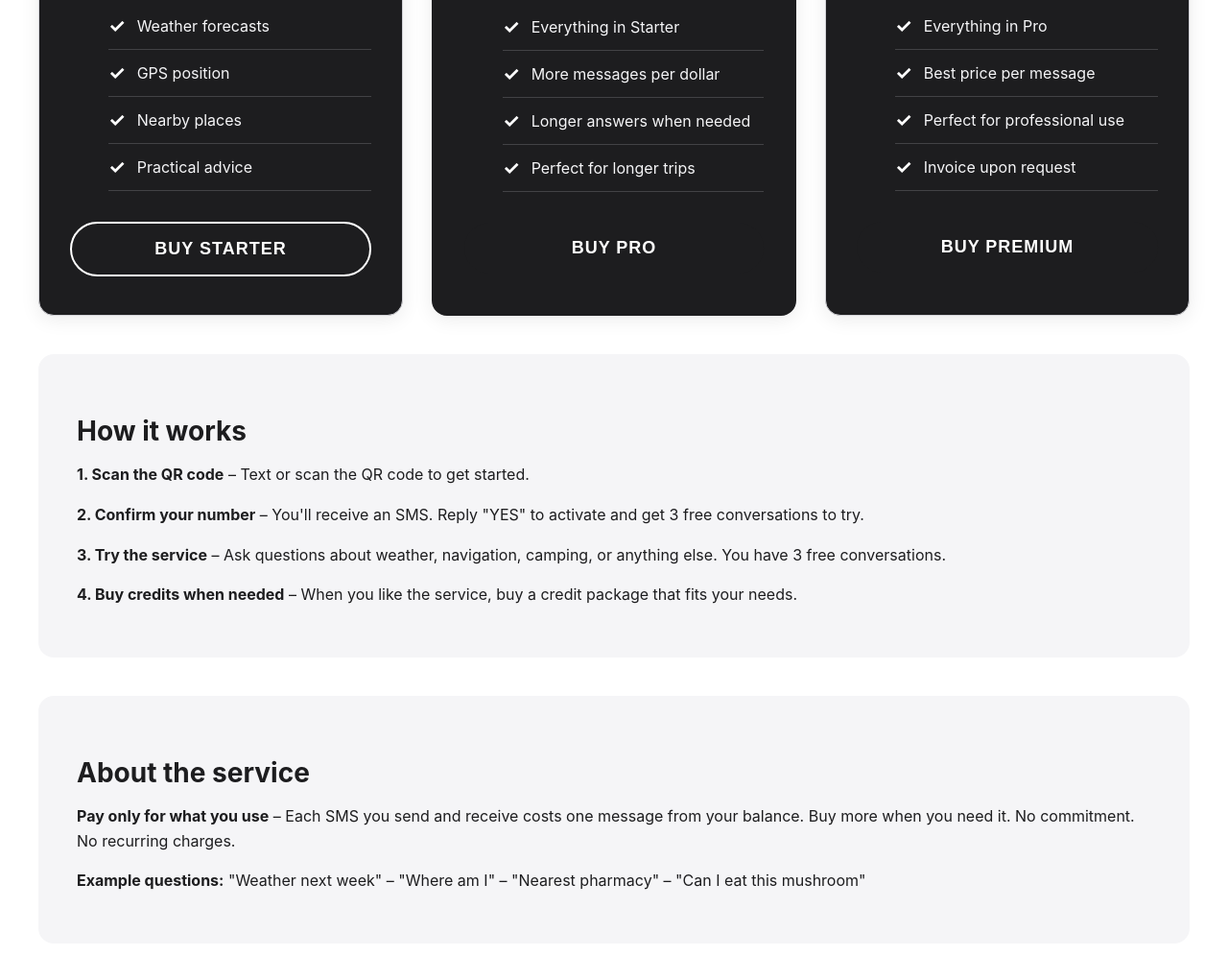
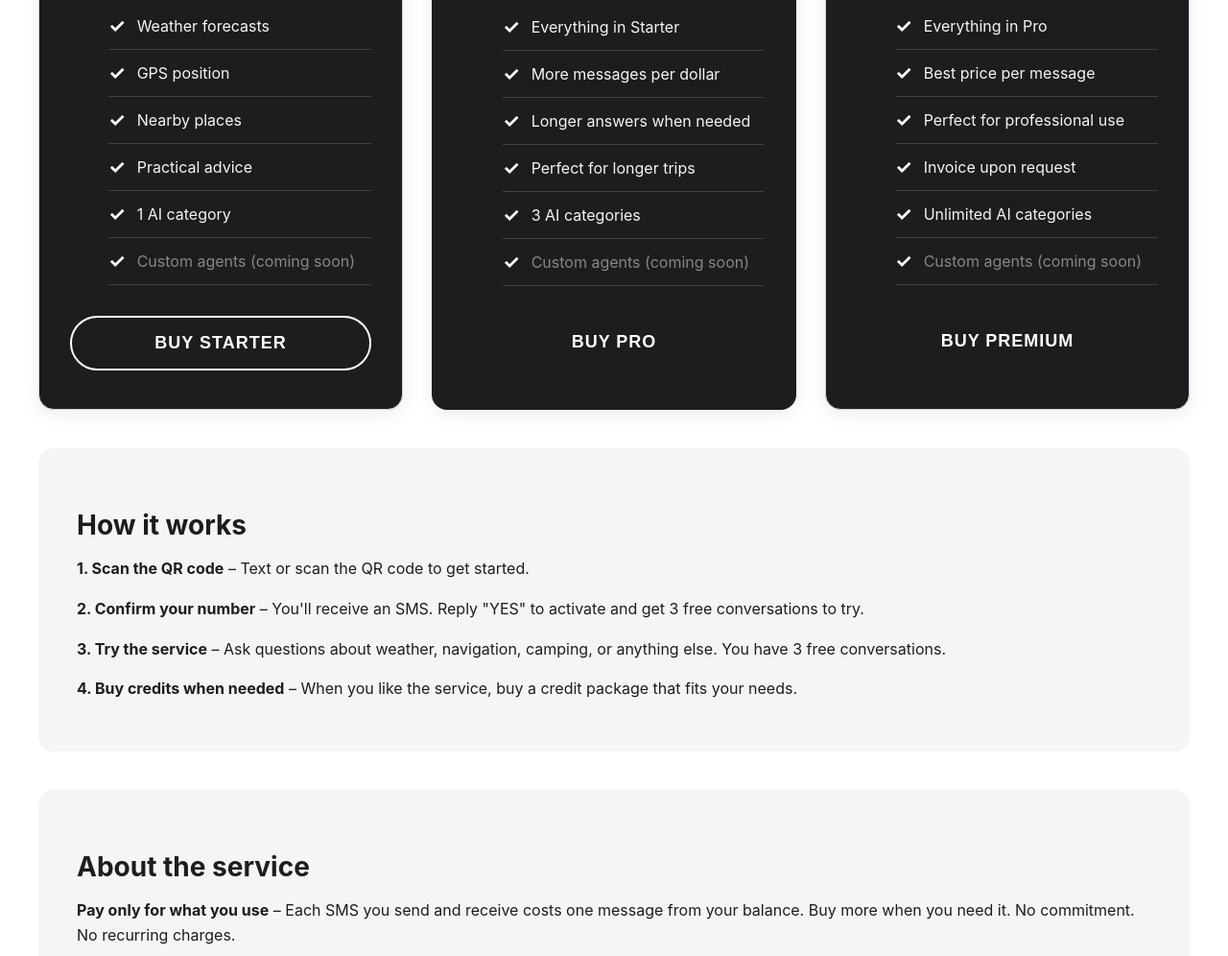
Before and after one commit to AMIIGO-dot/Wavee, a website: page public/index.html in a window 1280 px wide. Shown: the part 3470-4466 px from the top of the page at 96% size. Drawn offline with Linux system fonts and the light colour scheme.

Commit message:
Add category limits and custom agents teaser to pricing cards

```diff
--- a/public/index.html
+++ b/public/index.html
@@ -935,6 +935,8 @@
           <li data-i18n="feat_gps">GPS-position</li>
           <li data-i18n="feat_nearby">Närliggande platser</li>
           <li data-i18n="feat_advice">Praktiska råd</li>
+          <li data-i18n="feat_categories_starter">1 AI-kategori</li>
+          <li data-i18n="feat_custom_agents_coming" style="color: #86868b;">Custom agenter (kommer snart)</li>
         </ul>
         <button class="btn btn-secondary" onclick="openCheckout('starter')" data-i18n="btn_buy_starter">Köp Starter</button>
       </div>
@@ -950,6 +952,8 @@
           <li data-i18n="feat_more_per_kr">Fler meddelanden per krona</li>
           <li data-i18n="feat_longer">Längre svar vid behov</li>
           <li data-i18n="feat_trips">Passar längre resor</li>
+          <li data-i18n="feat_categories_pro">3 AI-kategorier</li>
+          <li data-i18n="feat_custom_agents_coming" style="color: #86868b;">Custom agenter (kommer snart)</li>
         </ul>
         <button class="btn btn-primary" onclick="openCheckout('pro')" data-i18n="btn_buy_pro">Köp Pro</button>
       </div>
@@ -964,6 +968,8 @@
           <li data-i18n="feat_best_price">Bäst pris per meddelande</li>
           <li data-i18n="feat_professional">Perfekt för yrkesmässig användning</li>
           <li data-i18n="feat_invoice">Faktura vid förfrågan</li>
+          <li data-i18n="feat_categories_unlimited">Obegränsat AI-kategorier</li>
+          <li data-i18n="feat_custom_agents_coming" style="color: #86868b;">Custom agenter (kommer snart)</li>
         </ul>
         <button class="btn btn-primary" onclick="openCheckout('premium')" data-i18n="btn_buy_premium">Köp Premium</button>
       </div>
@@ -1217,6 +1223,10 @@
         feat_gps: 'GPS-position',
         feat_nearby: 'Närliggande platser',
         feat_advice: 'Praktiska råd',
+        feat_categories_starter: '1 AI-kategori',
+        feat_categories_pro: '3 AI-kategorier',
+        feat_categories_unlimited: 'Obegränsat AI-kategorier',
+        feat_custom_agents_coming: 'Custom agenter (kommer snart)',
         feat_starter_all: 'Allt i Starter',
         feat_more_per_kr: 'Fler meddelanden per krona',
         feat_longer: 'Längre svar vid behov',
@@ -1345,6 +1355,10 @@
         feat_gps: 'GPS position',
         feat_nearby: 'Nearby places',
         feat_advice: 'Practical advice',
+        feat_categories_starter: '1 AI category',
+        feat_categories_pro: '3 AI categories',
+        feat_categories_unlimited: 'Unlimited AI categories',
+        feat_custom_agents_coming: 'Custom agents (coming soon)',
         feat_starter_all: 'Everything in Starter',
         feat_more_per_kr: 'More messages per dollar',
         feat_longer: 'Longer answers when needed',
```
